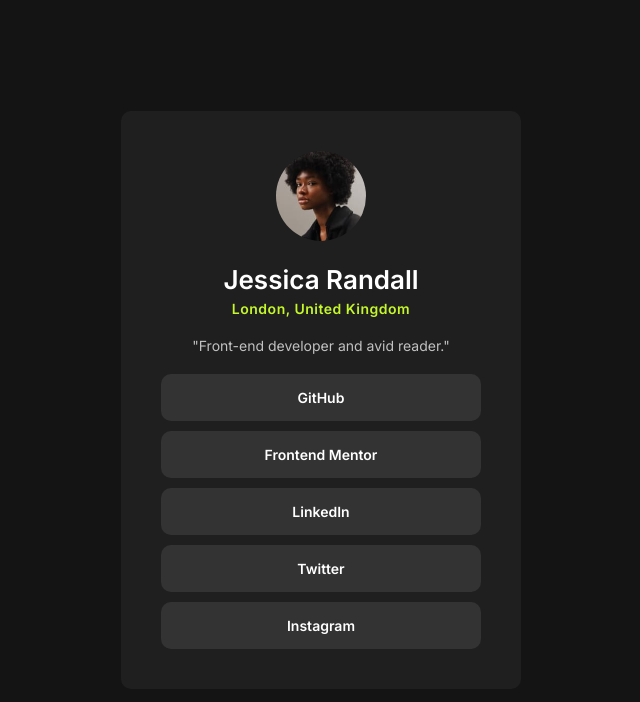
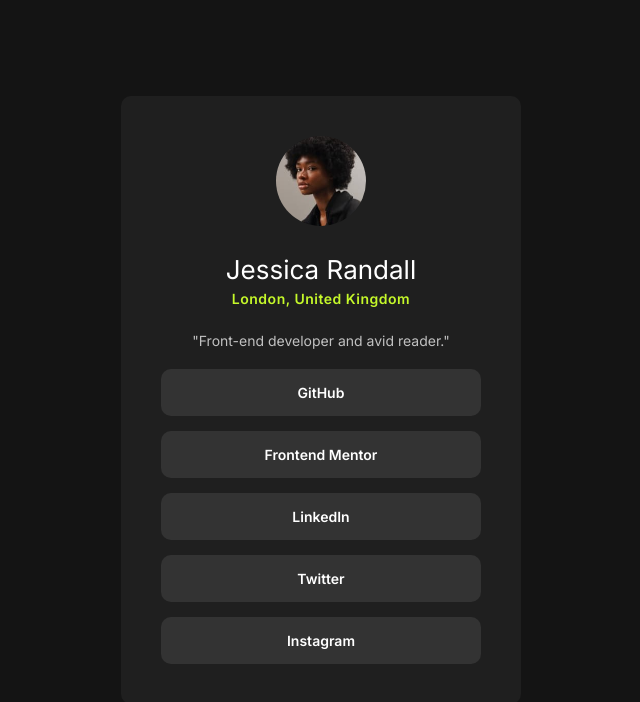
Before and after one commit to ayfersahinn/frontend-mentor-projects, a plain HTML site: page social-links-profile-main/index.html in a window 1280 px wide. Shown: the whole page, without its empty margins (319-959 px from the left). Drawn offline with Linux system fonts and the light colour scheme.

Commit message:
update gaps

```diff
--- a/social-links-profile-main/style.css
+++ b/social-links-profile-main/style.css
@@ -40,14 +40,14 @@
 .card-header {
   display: flex;
   flex-direction: column;
-  gap: 20px;
+  gap: 25px;
 }
 .img-box img {
   border-radius: 100%;
   width: 90px;
 }
 .info-box h1 {
-  font-weight: 600;
+  font-weight: 500;
   font-size: 26px;
 }
 .info-box .address {
@@ -63,7 +63,7 @@
 .buttons {
   display: flex;
   flex-direction: column;
-  gap: 10px;
+  gap: 15px;
 }
 .buttons a {
   color: #ffffff;
```
